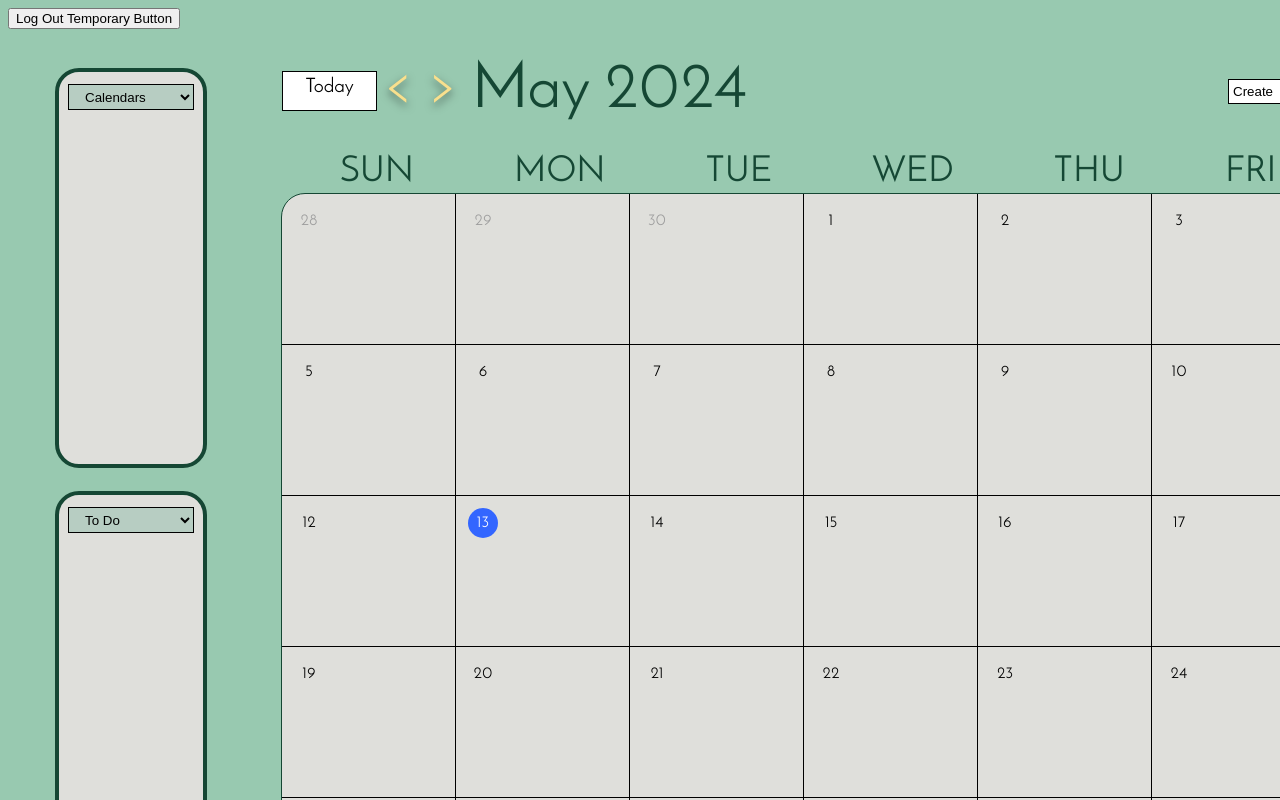
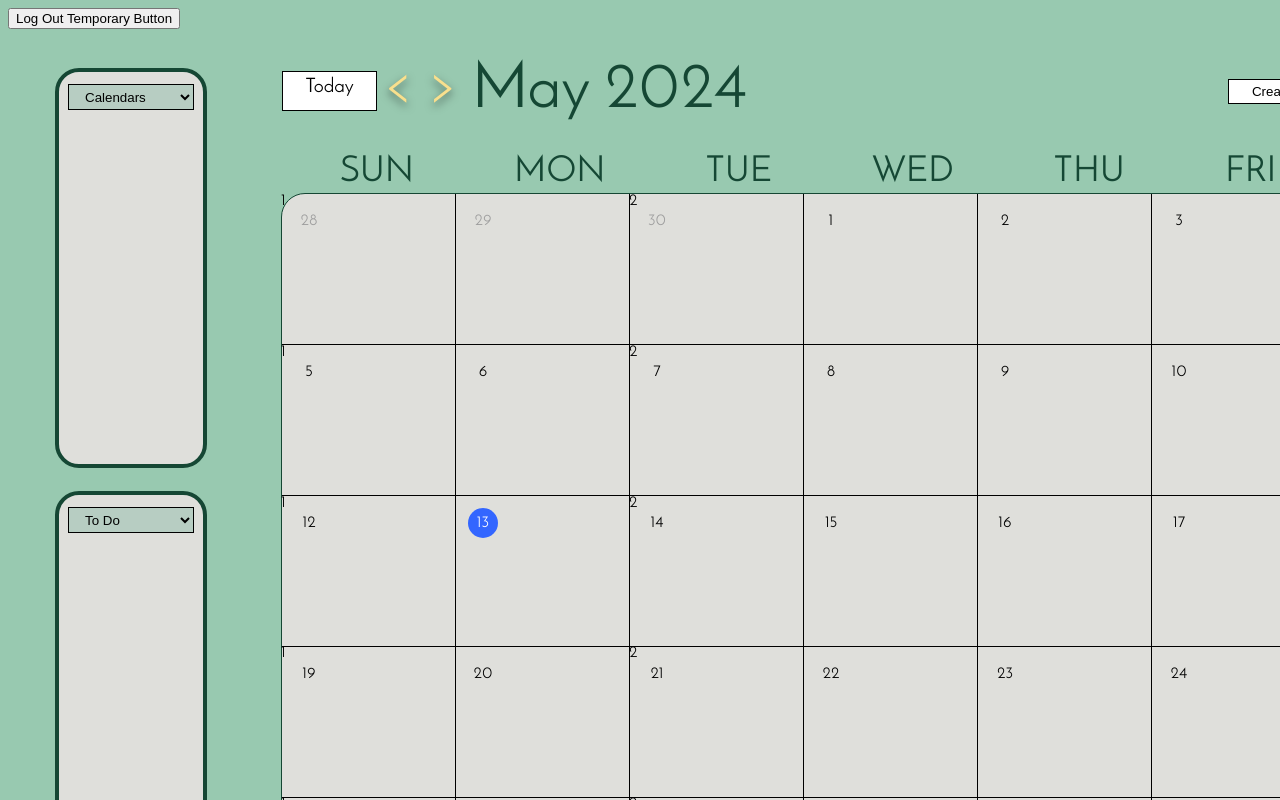
Before and after one commit to KevinBeltran23/csc307_154734, a React (Vite) app in the folder packages/react-frontend/: page /monthly in a window 1280 px wide. Shown: the top 800 px of the page. Built offline with nearby package versions, Linux system fonts and the light colour scheme; sample sign-in values are in the browser's storage.

Commit message:
monthly calendar events start, fixed date on to do

```diff
--- a/packages/react-frontend/src/components/Monthly.css
+++ b/packages/react-frontend/src/components/Monthly.css
@@ -44,6 +44,16 @@
     border-radius: 24px;
     border: 1px solid var(--Poly-Green, #154734);
     background: var(--gray, #DFDFDB);
+}
+
+.monthly-eventContainer {
+    display: grid;
+    width: 1218px;
+    height: 754px;
+    grid-template-columns: repeat(7, 1fr);
+    position: absolute;
+    top: 164px;
+    left: 273px;
 }
 
 .monthly-day {
@@ -349,6 +359,7 @@
 
 .monthly-create #dropdown{
     display: flex;
+    text-align: center;
     align-items: center;
     gap: 6px;
     position: absolute;
--- a/packages/react-frontend/src/pages/Monthly.jsx
+++ b/packages/react-frontend/src/pages/Monthly.jsx
@@ -54,6 +54,8 @@ function Monthly(props) {
       );
     };
 
+    //var lst1 = [1, 2, 3, 4, 5, 6, 7, 8, 9, 10, 11, 12, 13, 14, 15, 16, 17, 18, 19, 20, 21, 22, 23, 24, 25, 26, 27, 28, 29, 30, 31, 32, 33, 34, 35]
+
     const generateDatesForCurrentWeek = (date, selectedDate, activeDate) => {
       let currentDate = date;
       const week = [];
@@ -85,6 +87,7 @@ function Monthly(props) {
       let currentDate = startDate;
 
       const allWeeks = [];
+      const events = []; // need a generateEventsForCurrentWeek!!!!
 
       while (currentDate <= endDate) {
         allWeeks.push(
@@ -93,12 +96,69 @@ function Monthly(props) {
         currentDate = addDays(currentDate, 7);
       }
 
+      /*console.log(format(startOfTheSelectedMonth, 'MM-dd-yyyy hh:mm:ss'))
+      console.log(allWeeks) */
+
       return (
-        <div className="monthly-dayContainer">
+        <div>
+          <div className="monthly-dayContainer">
             {allWeeks}
+          </div>
+          <div className="monthly-eventContainer">
+            {events}
+          </div>
         </div>
         );
     };
+
+    // write helper function to
+    const generateEventsForCurrentWeek = (date, selectedDate, activeDate) => {
+      let currentDate = date;
+      const week = [];
+      const item = ["1", null, "2"];
+      for (let day = 0; day < 7; day++) {
+        const cloneDate = currentDate;
+        week.push(
+          <div className='monthly-event'>
+            <div className="event">
+              {item[day]}
+            </div>
+          </div>
+        );
+        currentDate = addDays(currentDate, 1);
+      }
+      console.log(week.length)
+      return <>{week}</>;
+    };
+
+    const getEvents = () => {
+      const startOfTheSelectedMonth = startOfMonth(activeDate);
+      const endOfTheSelectedMonth = endOfMonth(activeDate);
+      const startDate = startOfWeek(startOfTheSelectedMonth);
+      const endDate = endOfWeek(endOfTheSelectedMonth);
+
+      let currentDate = startDate;
+
+      const allWeeks = [];
+      const events = []; // need a generateEventsForCurrentWeek!!!!
+
+      while (currentDate <= endDate) {
+        events.push(
+          generateEventsForCurrentWeek(currentDate, selectedDate, activeDate)
+        );
+        currentDate = addDays(currentDate, 7);
+      }
+
+      return (
+        <div>
+          <div className="monthly-eventContainer">
+            {events}
+          </div>
+        </div>
+        );
+    };
+
+
     const addEvents = () => {
       var testDate;
       var desc;
@@ -143,8 +203,9 @@ function Monthly(props) {
 
     // DROPDOWN CREATE OPTIONS
     var create_lst = [ { value: "Create", label: "Create" },
-    { value: "Option 2", label: "Option 2" },
-    { value: "Option 3", label: "Option 3" }];
+    { value: "Event", label: "Event" },
+    { value: "Calendar", label: "Calendar"},
+    {value: "To Do Item", label: "To Do Item"}];
 
     var cal_lst = [ { value: "Create", label: "Calendars" },
     { value: "Option 2", label: "Option 2" },
@@ -201,6 +262,7 @@ function Monthly(props) {
           <span className='monthly-dayHeader'>SAT</span>
         </div>
         {getDates()}
+        {getEvents()}
       </div></>
     );
 };
--- a/packages/react-frontend/src/pages/ToDo.jsx
+++ b/packages/react-frontend/src/pages/ToDo.jsx
@@ -18,6 +18,9 @@ function ToDo(props) {
 
     function handleChange(event) {
         const { name, value } = event.target;
+        if (name === "date") {
+            value = new Date(value);
+        }
         setItem((prevItem) => ({
             ...prevItem,
             [name]: value,
```
